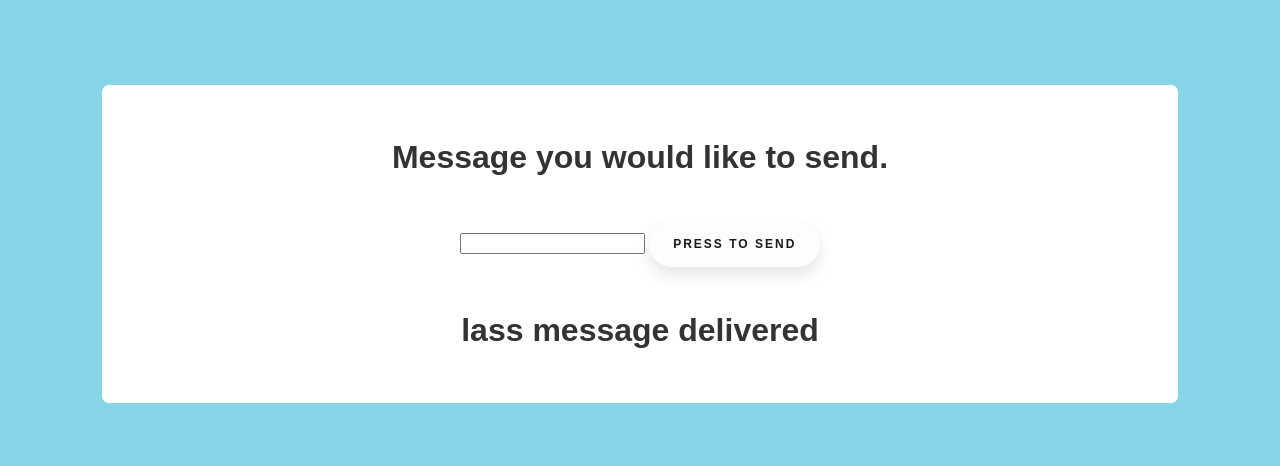
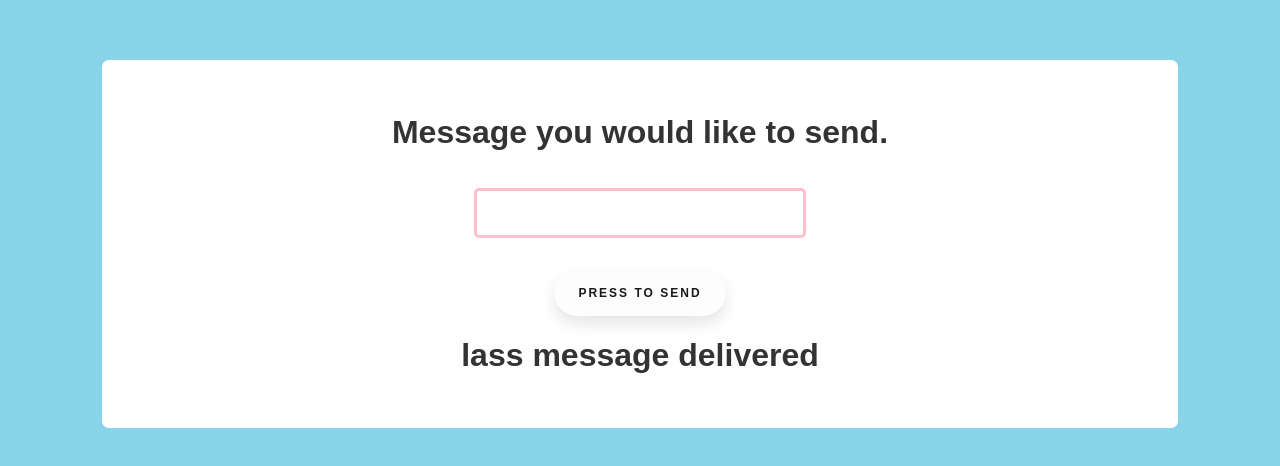
Before and after one commit to pimwiphach/pass-the-massage-project, a plain HTML site: page index.html in a window 1280 px wide. Shown: the part 164-630 px from the top of the page. Drawn offline with Linux system fonts and the light colour scheme.

Commit message:
add input style

```diff
--- a/style.css
+++ b/style.css
@@ -18,6 +18,7 @@ body {
 }
 
 button {
+  display: block;
   font-family: "Nunito", sans-serif;
   font-size: 12px;
   font-weight: bold;
@@ -32,6 +33,31 @@ button {
   letter-spacing: 2px;
   cursor: pointer;
   outline: none;
-  margin-top: 1.5rem;
-  margin-bottom: 1.5rem;
+  margin: 1rem auto;
 }
+
+button:hover {
+  opacity: 0.8;
+  cursor: pointer;
+  background-color: #9272c2;
+  color: white;
+  border: none;
+}
+
+input[type="text"] {
+  padding: 0.5rem;
+  margin: 1rem;
+  border-radius: 5px;
+  font-size: 1.5rem;
+  border: 3px solid pink;
+  outline: none;
+}
+
+inout[type="text"]:focus {
+  box-shadow: 0 0 10px #88d5e9;
+}
+
+#messageOut {
+  margin: 0.5rem 0;
+  color: #88d5e9;
+}
```
